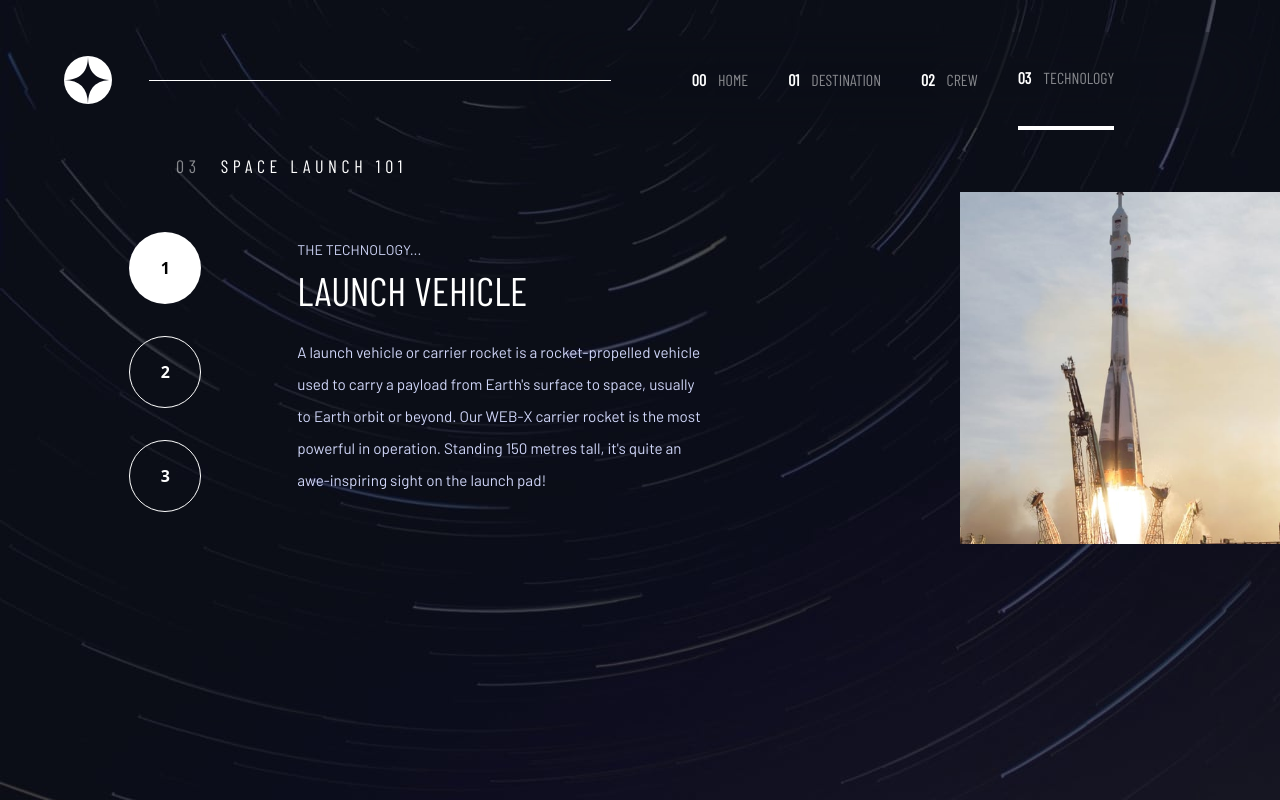
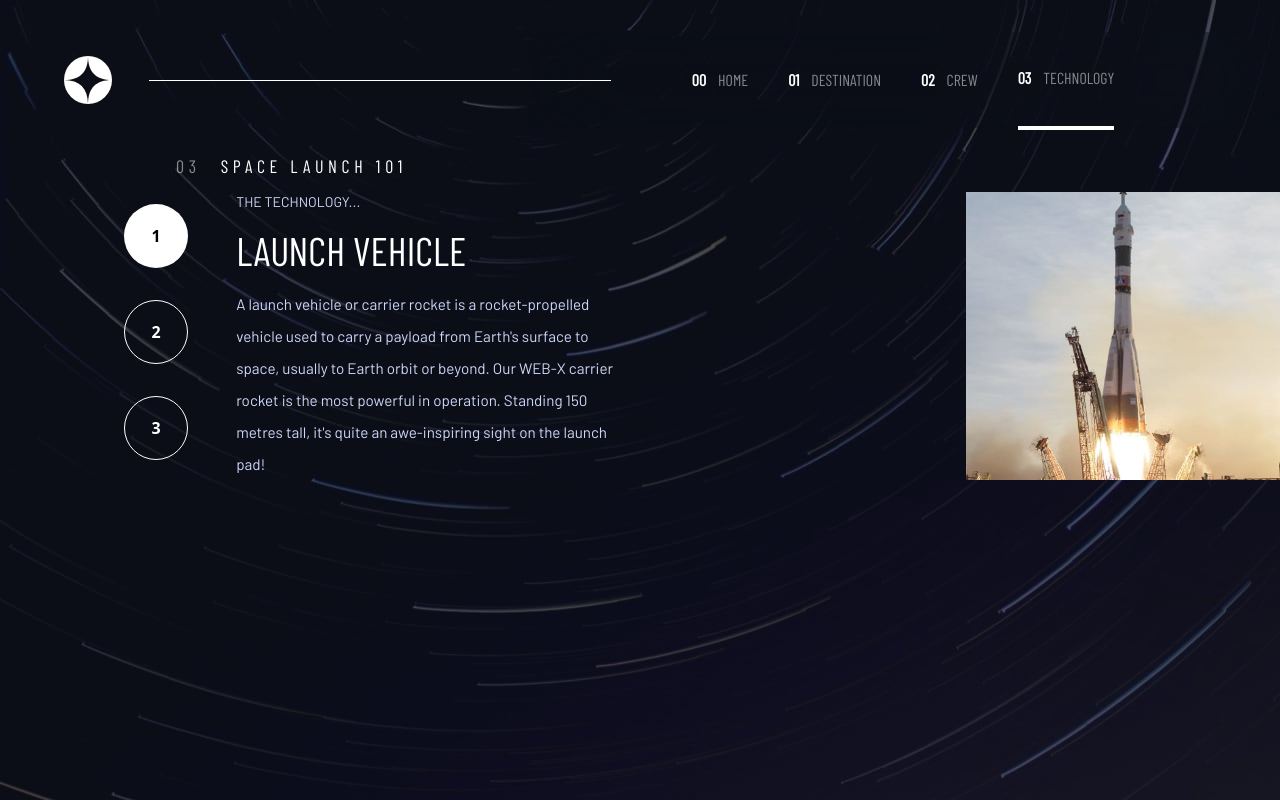
Before and after one commit to Agyanim/space-tourism-website, a React (Vite) app: page /technology in a window 1280 px wide. Built offline with nearby package versions, Linux system fonts and the light colour scheme; a web font is replaced by a local one.

Commit message:
tablet view added

```diff
--- a/src/components/CrewCard.jsx
+++ b/src/components/CrewCard.jsx
@@ -31,7 +31,7 @@ const CrewCard = ({ Name, Role, Bio, Image }) => {
         </div>
         {/* hero image */}
         <section
-          className="w-[15rem] h-[15rem] md:w-[20rem] md:h-[12.2rem] lg:w-[25rem] lg:h-[31.5rem] xl:w-[38rem] xl:h-[29rem] mt-[-2rem] md:mt-[0.5rem] ml-[0rem]  md:absolute lg:top-[-2rem] lg:left-[35rem] md:top-[17.5rem] md:left-[12rem] xl:top-[0.5rem] xl:left-[44rem] card-image-cover"
+          className="w-[15rem] h-[15rem] md:w-[20rem] md:h-[12.2rem] lg:w-[25rem] lg:h-[31.5rem] xl:w-[36rem] xl:h-[29rem] mt-[-2rem] md:mt-[0.5rem] ml-[0rem]  md:absolute lg:top-[-2rem] lg:left-[35rem] md:top-[17.5rem] md:left-[12rem] xl:top-[0.5rem] xl:left-[44rem] card-image-cover"
           style={{
             backgroundColor: "transparent",
             backgroundImage: `url(${Image})`,
--- a/src/components/DestinationCard.jsx
+++ b/src/components/DestinationCard.jsx
@@ -11,13 +11,13 @@ const DestinationCard = ({ Image, Name, Description, Distance, Travel }) => {
         <section className="w-[40%] lg:w-[30%] flex justify-center items-center lg:ml-2">
           <img className="w-[16rem]" src={Image} alt="globe" />
         </section>
-        <section className="w-[90%] lg:w-[32%] text-primaryWhite">
-          <div className="relative top-[4rem] md:top-[2rem] lg:w-full ">
-            <h1 className=" text-[4rem] md:text-[4rem] uppercase text-center md:text-left">
+        <section className="w-[90%] md:w-[82%] lg:w-[40%] xl:w-[30%] text-primaryWhite text-center lg:text-left">
+          <div className="relative top-[4rem] lg:top-[2rem] lg:w-full md:mt-[3rem]">
+            <h1 className=" text-[4rem] md:text-[4rem] uppercase ">
               {Name}
             </h1>
             <p
-              className=" mb-10 text-base px-  md:text-lg text-primaryGray text-center md:text-left"
+              className=" mb-10 text-base px-  md:text-lg text-primaryGray "
               data-aos="fade-up"
               data-aos-duration="1000"
               data-aos-delay="1500"
@@ -27,8 +27,8 @@ const DestinationCard = ({ Image, Name, Description, Distance, Travel }) => {
             </p>
           </div>
           {/* horizontal line */}
-          <hr className="mt-[6rem] mb-[1.5rem]  md:mb-5 md:mt-[4rem] w-[95%] m-auto lg:w-[100%]" />
-          <div className="flex flex-col lg:flex-row justify-center items-center md:items-start md:justify-start gap-5 md:gap-20 p-2 text-[0.8rem] md:text-base">
+          <hr className="mt-[6rem] mb-[1.5rem]  md:mb-5 md:mt-[8rem] lg:mt-[4rem] w-[95%] m-auto lg:w-[100%]" />
+          <div className="flex flex-col md:flex-row justify-center items-center lg:items-start lg:justify-start gap-5 md:gap-20 p-2 text-[0.8rem] md:text-base">
             <section>
               <h6 className="text-primaryGray">AVE. DISTANCE</h6>
               <p className="font-normal text-center">{Distance}</p>
--- a/src/components/DestinationSelectorCard.jsx
+++ b/src/components/DestinationSelectorCard.jsx
@@ -11,7 +11,7 @@ const active="destination-lbl border-b-4 text-primaryWhite tracking-[0.2rem]"
 const normal="destination-lbl tracking-[0.2rem]"
 
   return (
-    <div className='md:relative translate-y-[12.5rem] md:translate-y-0 md:top-0 flex justify-center md:justify-start gap-7 w-[70%] m-auto md:gap-5 lg:w-1/4 lg:ml-[59.5%]'>
+    <div className='md:relative translate-y-[12.5rem] md:translate-y-[20rem] lg:translate-y-0 md:top-0 flex justify-center lg:justify-start gap-7 w-[70%] m-auto md:gap-5 lg:w-1/4 lg:ml-[59.5%]'>
         <div>
             <label className={+selector===0? active:normal} htmlFor="0">{menuData[0]}</label>
             <input className="hidden tracking-wid" type="radio" name='selector' id='0' onClick={selectIdHandler} />
--- a/src/components/TechnologyCard.jsx
+++ b/src/components/TechnologyCard.jsx
@@ -6,16 +6,16 @@ AOS.init();
 
 const TechnologyCard = ({ Name, Image, Description }) => {
   return (
-    <div className="flex justify-end items-center relative top-[10rem] lg:top-[12rem] w-screen">
-      <div className="flex flex-col-reverse md:flex-row justify-end items-center w-full">
-        <section className="flex lg:flex-row flex-col mt-[2rem] md:mt-0 lg:mr-[16rem] w-[90%] lg:w-[44.9%] justify-center items-center ">
+    <div className="flex justify-end items-center relative top-[10rem] md:top-[14rem] lg:top-[12rem] w-screen ">
+      <div className="flex flex-col-reverse lg:flex-row justify-end items-center w-full">
+        <section className="flex lg:flex-row flex-col mt-[2rem] md:mt-0 lg:mr-[5rem] xl:mr-[22rem] w-[90%] lg:w-[55.5%] xl:w-[38.3%] justify-center items-center ">
           <section className="">
             <TechnologySectorCard />
           </section>
-          <section className="w-[100%] mt-10 lg:mt-0">
+          <section className="w-[100%] md:w-[60%] lg:w-[100%] mt-10 lg:mt-0">
             <div className="text-primaryWhite lg:text-primaryGray flex flex-col justify-center items-center lg:justify-start lg:items-start text-center lg:text-left">
-              <p className="text-sm w-[12rem]">THE TECHNOLOGY...</p>
-              <h2 className="text-[2rem] lg:text-[2.5rem] uppercase mb-4 text-primaryWhite font-BarlowCondensed">
+              <p className="text-sm w-[12rem] pb-2 ">THE TECHNOLOGY...</p>
+              <h2 className="text-[2rem] lg:text-[2.5rem] uppercase mb-4 lg:mb-2 text-primaryWhite font-BarlowCondensed">
                 {Name}
               </h2>
               <p
@@ -30,11 +30,12 @@ const TechnologyCard = ({ Name, Image, Description }) => {
             </div>
           </section>
         </section>
-        <section className="bg-primaryWhite lg:w-[25%] w-[100%]">
+        {/* Hero image */}
+        <section className="bg-primaryWhite lg:w-[28%] xl:w-[24.5%] w-[100%]">
           <picture className="">
             <source media="(min-width:1024px )" srcSet={Image[0]} />
             <img
-              className="w-[100%] h-[10rem] lg:w-[22rem] lg:h-[22rem]"
+              className="w-[100%] h-[10rem] lg:w-[22rem] lg:h-[18rem] md:h-[20rem] "
               src={Image[1]}
               alt="Hero image"
             />
--- a/src/components/TechnologySelectorCard.jsx
+++ b/src/components/TechnologySelectorCard.jsx
@@ -12,7 +12,7 @@ setSelector(event.target.id)
 const active="technology-lbl text-black bg-primaryWhite"
 const normal=" technology-lbl border border-primaryWhite primaryWhite"
   return (
-    <div className="flex flex-row lg:flex-col lg:gap-8 gap-4 text-primaryWhite lg:mr-[6rem] mt-2">
+    <div className="flex flex-row lg:flex-col lg:gap-8 gap-4 text-primaryWhite lg:mr-[3rem] mt-2 md:mt-[4rem] lg:mt-[-0.5rem]">
       <div className="relative">
         <label className={+selector===0 ? active:normal} htmlFor="0">1</label>
         <input className=" hidden" type="radio" name="selector" id="0" onClick={onSelectorHandler}/>
--- a/src/index.css
+++ b/src/index.css
@@ -42,8 +42,10 @@
     background-color:gray;
     opacity: 0.2;
   }
+
+
   .technology-lbl{
-    @apply w-[2rem] h-[2rem] lg:w-[4.5rem] lg:h-[4.5rem] rounded-full text-center flex justify-center items-center font-bold cursor-pointer
+    @apply w-[2rem] h-[2rem] lg:w-[4rem] lg:h-[4rem] xl:w-[3re]  xl:h-[3re]  rounded-full text-center flex justify-center items-center font-bold cursor-pointer
   }
   .destination-lbl{
     @apply  border-white  pb-2 text-primaryGray font-BarlowCondensed cursor-pointer
```
